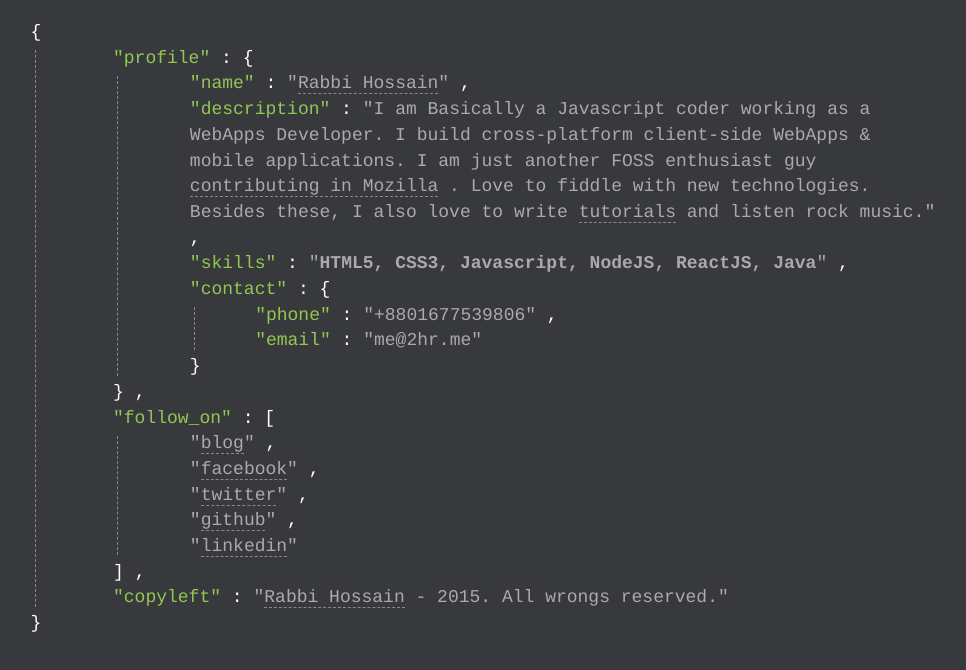
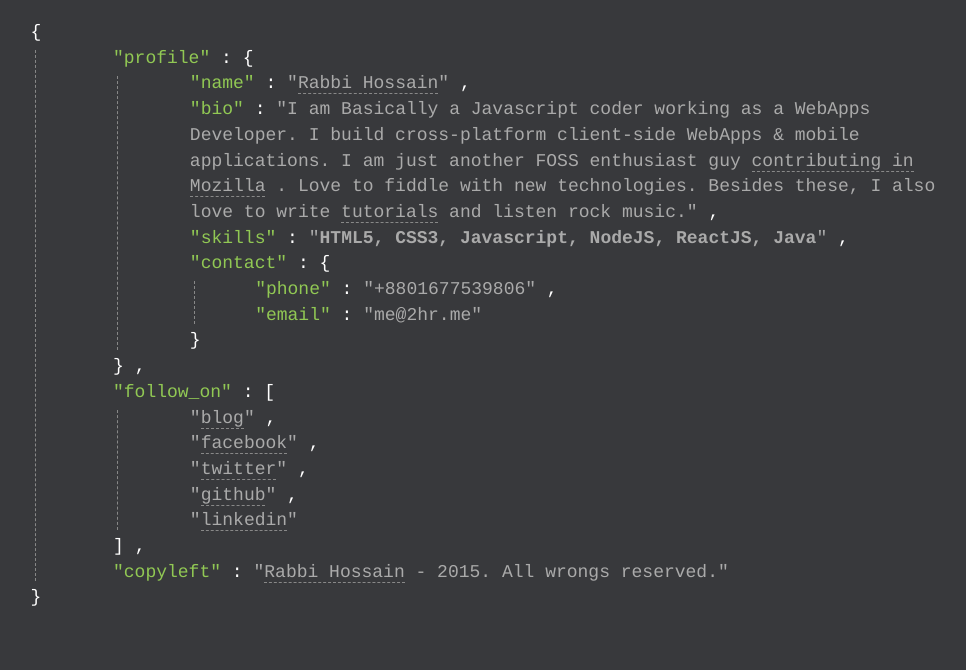
Before and after one commit to NaSabbir/nasabbir.github.io, a plain HTML site: page index.html in a window 1280 px wide. Shown: the whole page, without its empty margins (137-1103 px from the left). Drawn offline with Linux system fonts and the light colour scheme.

Commit message:
change text

```diff
--- a/index.html
+++ b/index.html
@@ -72,7 +72,7 @@
                     </div>
 
                     <div>
-                      <span class="attribute">"description"</span>
+                      <span class="attribute">"bio"</span>
                       <span class="control inline">:</span>
                       <span class="value">"I am Basically a Javascript coder working as a WebApps Developer. I build cross-platform client-side WebApps & mobile applications. I am just another FOSS enthusiast guy <a href="https://bugzilla.mozilla.org/buglist.cgi?query_format=advanced&emailtype1=exact&emailassigned_to1=1&email1=me%402hr.me&list_id=12077765" target="_blank">contributing in Mozilla</a> . Love to fiddle with new technologies. Besides these, I also love to write <a href="http://blog.2hr.me/" target="_blank">tutorials</a> and listen rock music."</span>
                       <span class="control inline">,</span>
```
